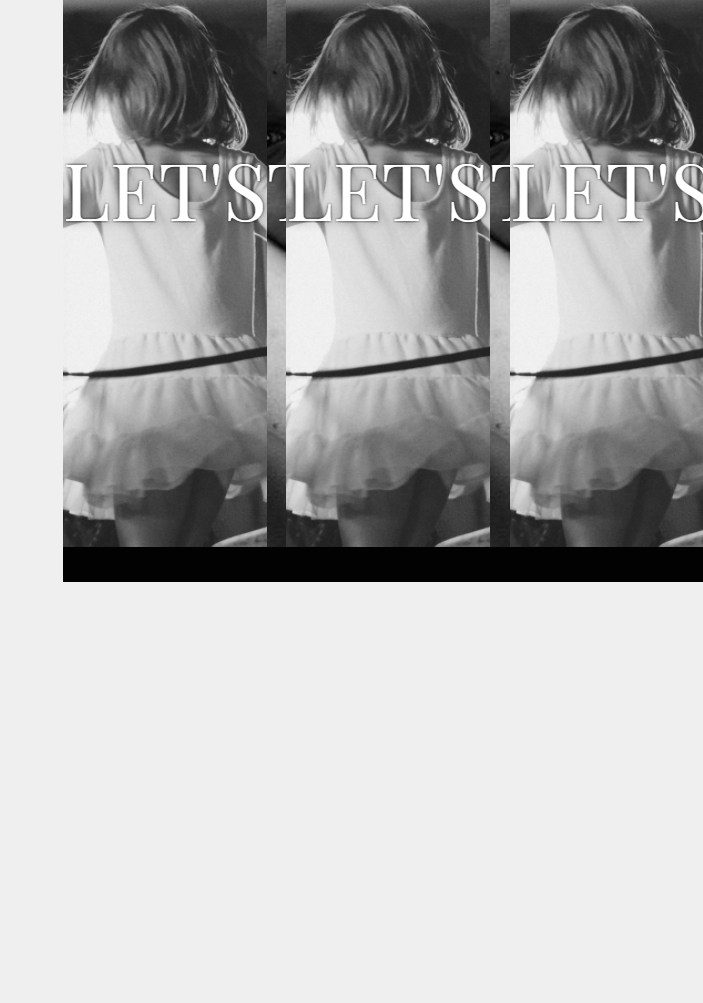
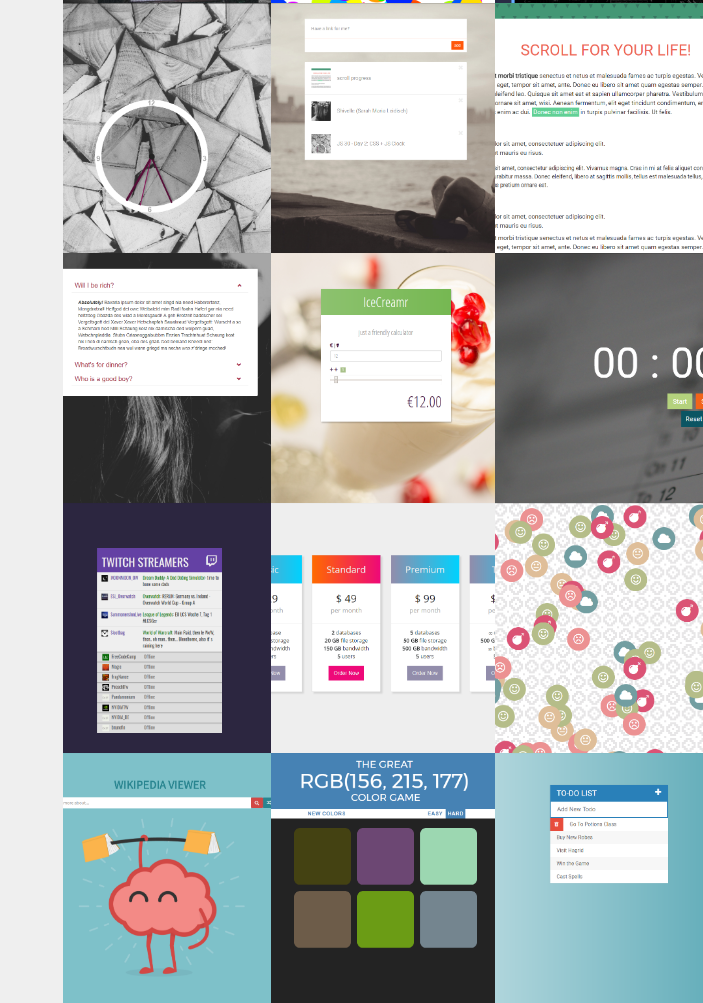
Before and after one commit to Shivelle/denounce, a website: page index.html in a window 1280 px wide. Shown: the part 1304-2307 px from the top of the page, without its empty margins (577-1280 px from the left). Before the commit the page ends 1886 px from the top, so only its background shows below. Drawn offline with nearby package versions, Linux system fonts and the light colour scheme.

Commit message:
complete img gallery

```diff
--- a/index.html
+++ b/index.html
@@ -235,9 +235,26 @@
 			<!-- ===== GALLERY ===== -->
 			<section id="gallery">
 				<div class="row">
-					<div class="col-md-4"><img src="src/img/projects/raw/flexPanels.png"></div>
-										<div class="col-md-4"><img src="src/img/projects/raw/flexPanels.png"></div>
-															<div class="col-md-4"><img src="src/img/projects/raw/flexPanels.png"></div>
+					<div class="col-md-4 gallery-img"><img src="src/img/projects/raw/flexPanels.png" class="img img-responsive"></div>
+					<div class="col-md-4 gallery-img"><img src="src/img/projects/raw/simpleCanvas.png" class="img img-responsive"></div>
+					<div class="col-md-4 gallery-img"><img src="src/img/projects/raw/variables.png" class="img img-responsive"></div>
+
+					<div class="col-md-4 gallery-img"><img src="src/img/projects/raw/clock.png" class="img img-responsive"></div>
+					<div class="col-md-4 gallery-img"><img src="src/img/projects/raw/bookmarkingApp.png" class="img img-responsive"></div>
+					<div class="col-md-4 gallery-img"><img src="src/img/projects/raw/scrollProgress.png" class="img img-responsive"></div>
+
+					<div class="col-md-4 gallery-img"><img src="src/img/projects/raw/accordion.png" class="img img-responsive"></div>
+					<div class="col-md-4 gallery-img"><img src="src/img/projects/raw/iceCreamr.png" class="img img-responsive"></div>
+					<div class="col-md-4 gallery-img"><img src="src/img/projects/raw/stopwatch.png"></div>
+
+					<div class="col-md-4 gallery-img"><img src="src/img/projects/raw/twitchAPI.png" class="img img-responsive"></div>
+					<div class="col-md-4 gallery-img"><img src="src/img/projects/raw/pricingTable.png" class="img img-responsive"></div>
+					<div class="col-md-4 gallery-img"><img src="src/img/projects/raw/crazyButton.png" class="img img-responsive"></div>
+
+					<div class="col-md-4 gallery-img"><img src="src/img/projects/raw/wikipediaViewer.png" class="img img-responsive"></div>
+					<div class="col-md-4 gallery-img"><img src="src/img/projects/raw/colorGame.png" class="img img-responsive"></div>
+					<div class="col-md-4 gallery-img"><img src="src/img/projects/raw/todoList.png" class="img img-responsive"></div>
+
 				</div><!-- /row -->
 
 			</section>
--- a/src/sass/main.scss
+++ b/src/sass/main.scss
@@ -251,7 +251,7 @@ body {
 						img {
 							margin: 0;
 							width: 100%;
-							height: 100%;
+							height: auto;
 							text-align: center;
 							filter: grayscale(100%);
 						}
@@ -262,8 +262,20 @@ body {
 
 		/* ========================= GALLERY ======================== */
 		#gallery {
-			height: 800px;
-			background: #020202
+			background: #020202;
+			padding: 0;
+			.row {
+
+				.gallery-img {
+					padding: 0;
+					img {
+						height: 250px;
+						width: 400px;
+						object-fit: cover;
+						padding: 0;
+					}
+				}
+			}
 		}
 
 
```
Also changed, not shown: dist/css/main.css, src/img/projects/raw/accordion.png (added), src/img/projects/raw/bookmarkingApp.png (added), src/img/projects/raw/clock.png (added), src/img/projects/raw/colorGame.png (added), src/img/projects/raw/crazyButton.png (added), src/img/projects/raw/iceCreamr.png (added), src/img/projects/raw/pricingTable.png (added), src/img/projects/raw/scrollProgress.png (added), src/img/projects/raw/stopwatch.png (added), src/img/projects/raw/todoList.png (added), src/img/projects/raw/twitchAPI.png (added), src/img/projects/raw/wikipediaViewer.png (added).
